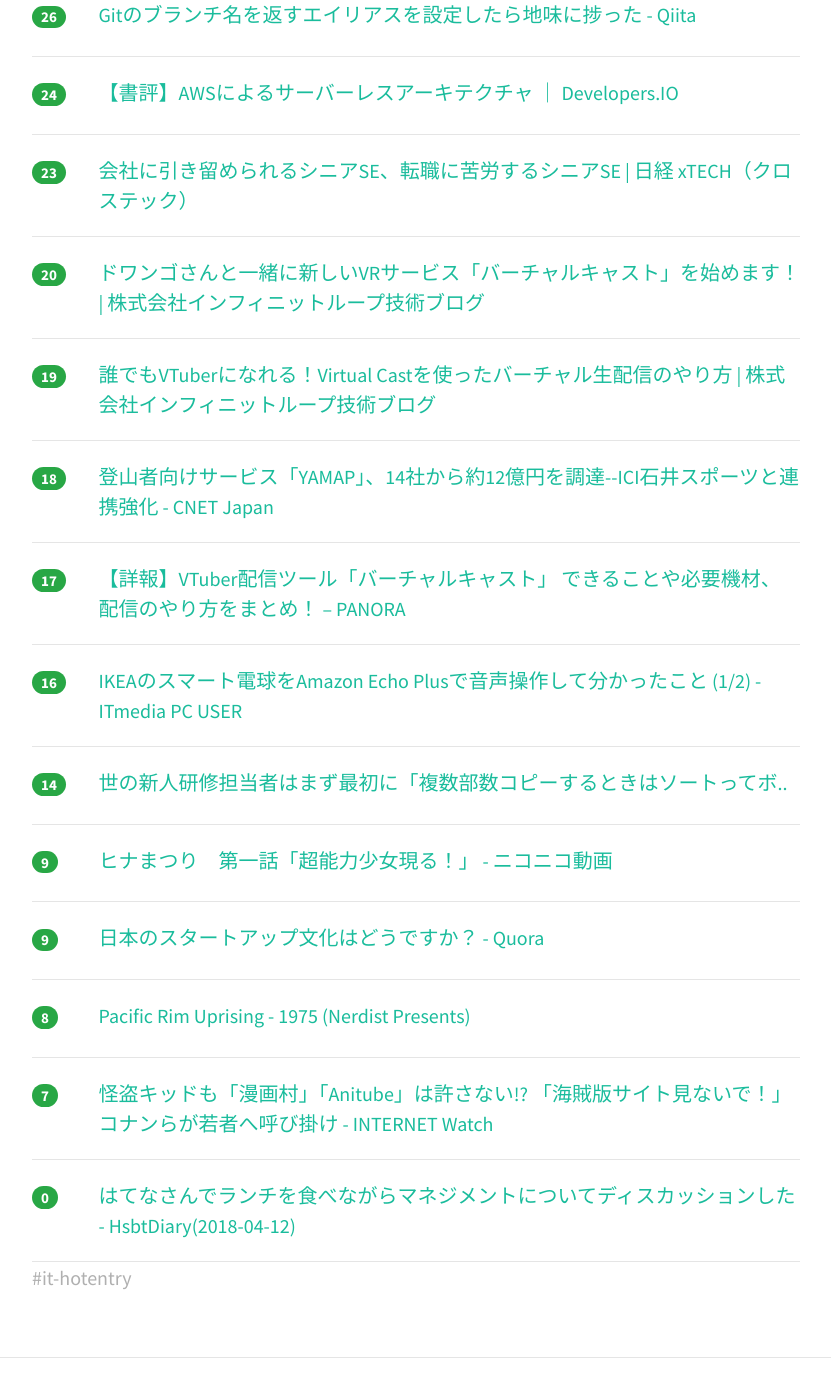
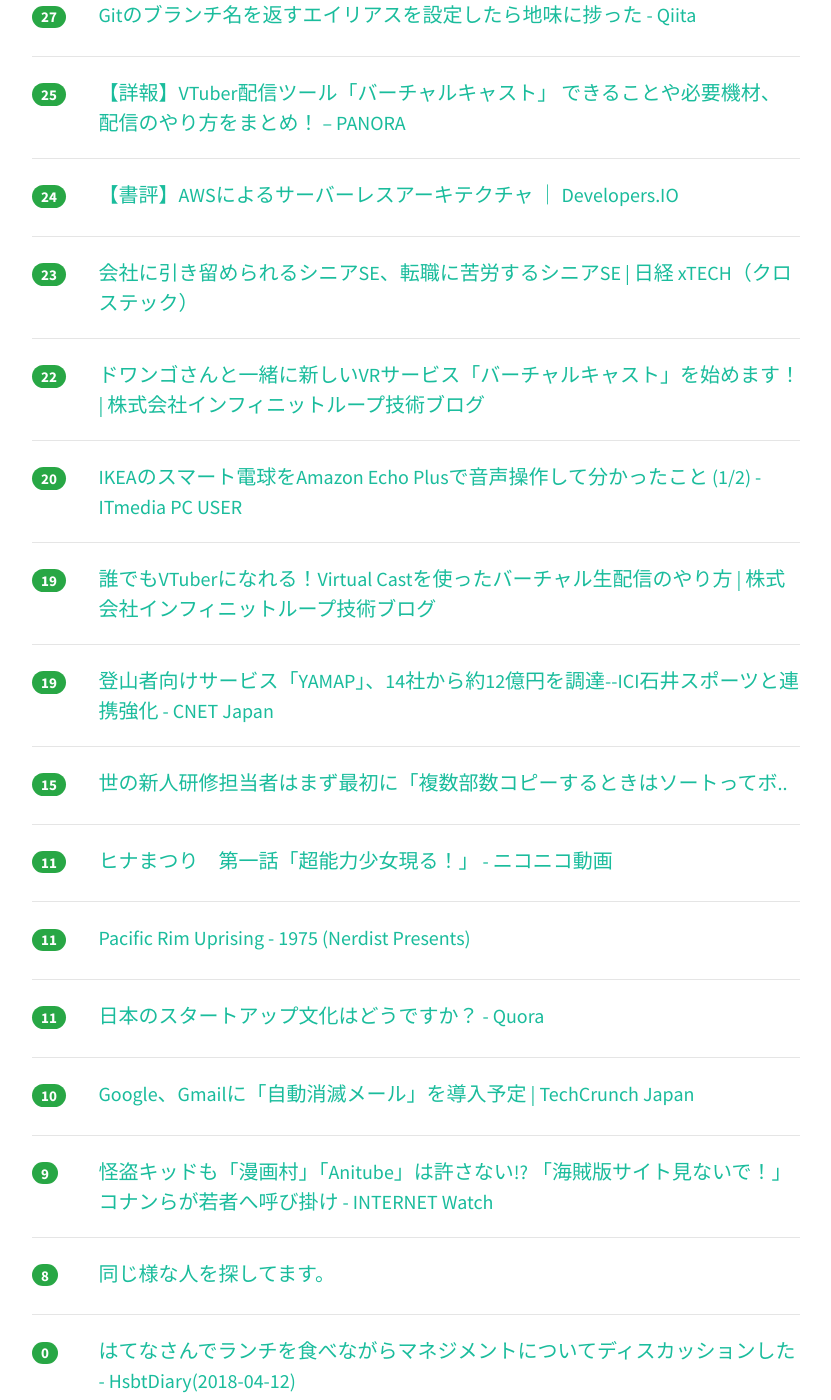
Before and after one commit to yatta47/hatena-matome-site, a Jekyll site: the page built from _posts/2018-04-14-hatena.md, in a window 1280 px wide and 1400 px high, scrolled down 550 px. Shown: the whole window, without its empty margins (224-1055 px from the left). Built offline with Jekyll 4.4.1, drawn with Linux system fonts in a browser that asks for light colours; nearby versions of some CDN libraries; some of the changed text lies outside the part shown.

Commit message:
Updated 2018-04-14

```diff
--- a/_posts/2018-04-14-hatena.md
+++ b/_posts/2018-04-14-hatena.md
@@ -1,24 +1,29 @@
 ---
 layout: post
 title:  "2018-04-14 はてぶIT"
-date:   2018-04-14 10:02:22
+date:   2018-04-14 11:02:03
 tags: [it-hotentry]
 ---
-16 件のデータあり
+18 件のデータあり
 
 <hr><div class="row">
-<div class="col-1"><span class="badge badge-pill badge-success h2">78</span></div>
+<div class="col-1"><span class="badge badge-pill badge-success h2">98</span></div>
 <div class="col-11"><a href='https://lealog.hateblo.jp/entry/2018/04/13/212858' target='_blank'>CDN Study (Akamai/Fastly) に行ってきたメモ #CDN_study - console.lealog();</a></div>
 </div>
 <hr>
 <div class="row">
-<div class="col-1"><span class="badge badge-pill badge-success h2">59</span></div>
+<div class="col-1"><span class="badge badge-pill badge-success h2">75</span></div>
 <div class="col-11"><a href='https://hotentry-sa.appspot.com/' target='_blank'>ホッテントリ感情分析</a></div>
 </div>
 <hr>
 <div class="row">
-<div class="col-1"><span class="badge badge-pill badge-success h2">26</span></div>
+<div class="col-1"><span class="badge badge-pill badge-success h2">27</span></div>
 <div class="col-11"><a href='https://qiita.com/kmszk/items/3de61ef75e30dedd6f6e' target='_blank'>Gitのブランチ名を返すエイリアスを設定したら地味に捗った - Qiita</a></div>
+</div>
+<hr>
+<div class="row">
+<div class="col-1"><span class="badge badge-pill badge-success h2">25</span></div>
+<div class="col-11"><a href='http://panora.tokyo/58761/' target='_blank'>【詳報】VTuber配信ツール「バーチャルキャスト」 できることや必要機材、配信のやり方をまとめ！ – PANORA</a></div>
 </div>
 <hr>
 <div class="row">
@@ -32,8 +37,13 @@ tags: [it-hotentry]
 </div>
 <hr>
 <div class="row">
+<div class="col-1"><span class="badge badge-pill badge-success h2">22</span></div>
+<div class="col-11"><a href='https://www.infiniteloop.co.jp/blog/2018/04/virtualcast-release/' target='_blank'>ドワンゴさんと一緒に新しいVRサービス「バーチャルキャスト」を始めます！ | 株式会社インフィニットループ技術ブログ</a></div>
+</div>
+<hr>
+<div class="row">
 <div class="col-1"><span class="badge badge-pill badge-success h2">20</span></div>
-<div class="col-11"><a href='https://www.infiniteloop.co.jp/blog/2018/04/virtualcast-release/' target='_blank'>ドワンゴさんと一緒に新しいVRサービス「バーチャルキャスト」を始めます！ | 株式会社インフィニットループ技術ブログ</a></div>
+<div class="col-11"><a href='http://www.itmedia.co.jp/pcuser/articles/1804/13/news092.html' target='_blank'>IKEAのスマート電球をAmazon Echo Plusで音声操作して分かったこと (1/2) - ITmedia PC USER</a></div>
 </div>
 <hr>
 <div class="row">
@@ -42,43 +52,43 @@ tags: [it-hotentry]
 </div>
 <hr>
 <div class="row">
-<div class="col-1"><span class="badge badge-pill badge-success h2">18</span></div>
+<div class="col-1"><span class="badge badge-pill badge-success h2">19</span></div>
 <div class="col-11"><a href='https://japan.cnet.com/article/35117733/' target='_blank'>登山者向けサービス「YAMAP」、14社から約12億円を調達--ICI石井スポーツと連携強化 - CNET Japan</a></div>
 </div>
 <hr>
 <div class="row">
-<div class="col-1"><span class="badge badge-pill badge-success h2">17</span></div>
-<div class="col-11"><a href='http://panora.tokyo/58761/' target='_blank'>【詳報】VTuber配信ツール「バーチャルキャスト」 できることや必要機材、配信のやり方をまとめ！ – PANORA</a></div>
-</div>
-<hr>
-<div class="row">
-<div class="col-1"><span class="badge badge-pill badge-success h2">16</span></div>
-<div class="col-11"><a href='http://www.itmedia.co.jp/pcuser/articles/1804/13/news092.html' target='_blank'>IKEAのスマート電球をAmazon Echo Plusで音声操作して分かったこと (1/2) - ITmedia PC USER</a></div>
-</div>
-<hr>
-<div class="row">
-<div class="col-1"><span class="badge badge-pill badge-success h2">14</span></div>
+<div class="col-1"><span class="badge badge-pill badge-success h2">15</span></div>
 <div class="col-11"><a href='https://anond.hatelabo.jp/20180413095405' target='_blank'>世の新人研修担当者はまず最初に「複数部数コピーするときはソートってボ..</a></div>
 </div>
 <hr>
 <div class="row">
-<div class="col-1"><span class="badge badge-pill badge-success h2">9</span></div>
+<div class="col-1"><span class="badge badge-pill badge-success h2">11</span></div>
 <div class="col-11"><a href='http://www.nicovideo.jp/watch/1523414724' target='_blank'>ヒナまつり　第一話「超能力少女現る！」 - ニコニコ動画</a></div>
 </div>
 <hr>
 <div class="row">
-<div class="col-1"><span class="badge badge-pill badge-success h2">9</span></div>
+<div class="col-1"><span class="badge badge-pill badge-success h2">11</span></div>
+<div class="col-11"><a href='http://www.youtube.com/watch?v=D-q2vZP9fgU' target='_blank'>Pacific Rim Uprising - 1975 (Nerdist Presents)</a></div>
+</div>
+<hr>
+<div class="row">
+<div class="col-1"><span class="badge badge-pill badge-success h2">11</span></div>
 <div class="col-11"><a href='https://jp.quora.com/%E6%97%A5%E6%9C%AC%E3%81%AE%E3%82%B9%E3%82%BF%E3%83%BC%E3%83%88%E3%82%A2%E3%83%83%E3%83%97%E6%96%87%E5%8C%96%E3%81%AF%E3%81%A9%E3%81%86%E3%81%A7%E3%81%99%E3%81%8B' target='_blank'>日本のスタートアップ文化はどうですか？ - Quora</a></div>
 </div>
 <hr>
 <div class="row">
-<div class="col-1"><span class="badge badge-pill badge-success h2">8</span></div>
-<div class="col-11"><a href='http://www.youtube.com/watch?v=D-q2vZP9fgU' target='_blank'>Pacific Rim Uprising - 1975 (Nerdist Presents)</a></div>
+<div class="col-1"><span class="badge badge-pill badge-success h2">10</span></div>
+<div class="col-11"><a href='https://jp.techcrunch.com/2018/04/14/2018-04-13-google-is-testing-self-destructing-emails-in-new-gmail/' target='_blank'>Google、Gmailに「自動消滅メール」を導入予定 | TechCrunch Japan</a></div>
 </div>
 <hr>
 <div class="row">
-<div class="col-1"><span class="badge badge-pill badge-success h2">7</span></div>
+<div class="col-1"><span class="badge badge-pill badge-success h2">9</span></div>
 <div class="col-11"><a href='https://internet.watch.impress.co.jp/docs/interview/1117084.html' target='_blank'>怪盗キッドも「漫画村」「Anitube」は許さない!? 「海賊版サイト見ないで！」コナンらが若者へ呼び掛け - INTERNET Watch</a></div>
+</div>
+<hr>
+<div class="row">
+<div class="col-1"><span class="badge badge-pill badge-success h2">8</span></div>
+<div class="col-11"><a href='https://anond.hatelabo.jp/20180414011002' target='_blank'>同じ様な人を探してます。</a></div>
 </div>
 <hr>
 <div class="row">
```
